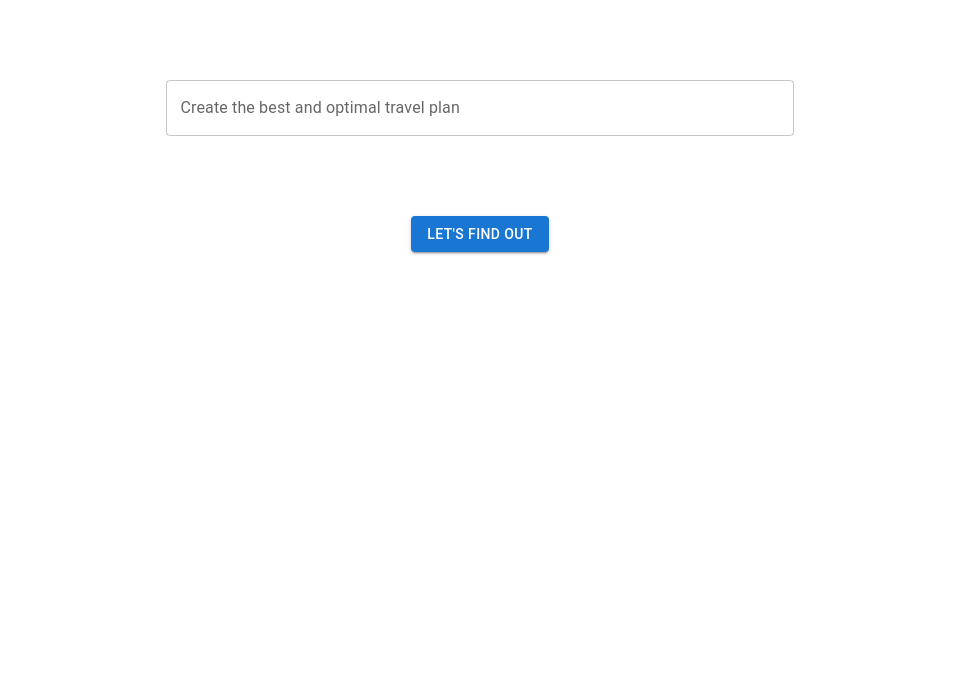
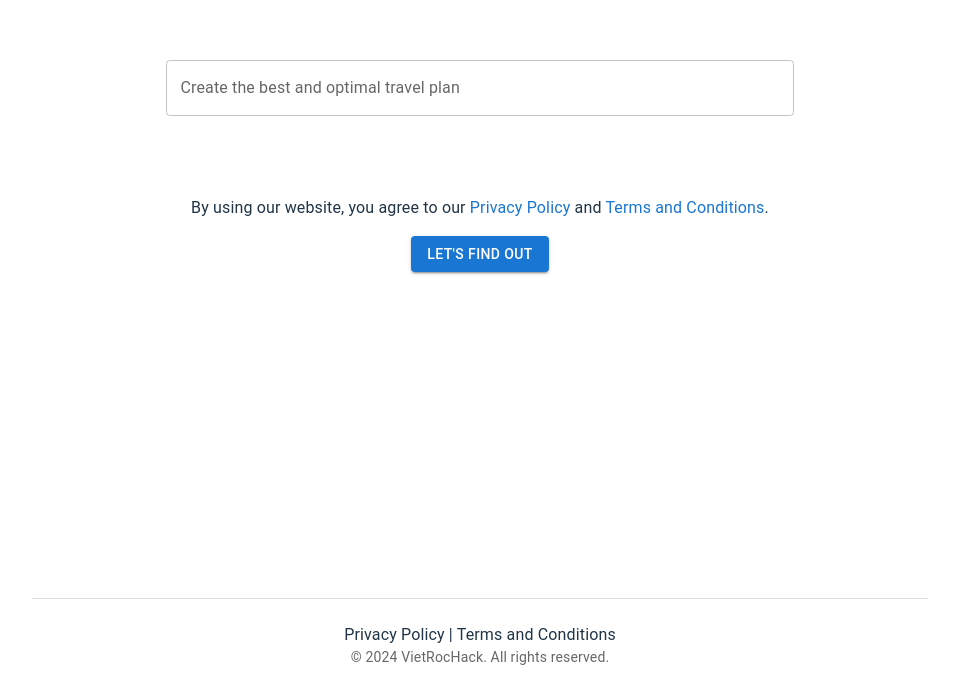
Before and after one commit to VietRocHack/TripPlanner-frontend, a React (Vite) app: page / in a window 1280 px wide. Shown: the part 266-952 px from the top of the page, without its empty margins (160-1119 px from the left). Before the commit the page ends 864 px from the top, so only its background shows below. Built offline with nearby package versions, Linux system fonts and the light colour scheme.

Commit message:
Add legal click-accept

```diff
--- a/src/App.tsx
+++ b/src/App.tsx
@@ -4,6 +4,7 @@ import HomeScreen from './pages/HomeScreen/HomeScreen'
 import PlanScreen from './pages/PlanScreen/PlanScreen'
 import PrivacyPolicy from './pages/PrivacyPolicy/PrivacyPolicy'
 import TermsOfService from './pages/TermsOfService/TermsOfService'
+import Footer from './components/Footer/Footer'
 
 function App() {
   return (
@@ -12,8 +13,9 @@ function App() {
         <Route path="/" element={<HomeScreen />} />
         <Route path="/plan" element={<PlanScreen />} />
         <Route path="/privacy-policy" element={<PrivacyPolicy />} />
-        <Route path="/terms-of-service" element={<TermsOfService />} />
+        <Route path="/terms-and-conditions" element={<TermsOfService />} />
       </Routes>
+      <Footer />
     </Router>
   );
 }
--- /dev/null
+++ b/src/components/Footer/Footer.tsx
@@ -0,0 +1,25 @@
+import React from 'react';
+import { Container, Typography, Link, Box } from '@mui/material';
+
+const Footer = () => {
+  return (
+    <Box component="footer" sx={{ py: 3, textAlign: 'center', borderTop: '1px solid #ddd', mt: 4 }}>
+      <Container>
+        <Typography variant="body1">
+          <Link href="/privacy-policy" color="inherit" underline="hover">
+            Privacy Policy
+          </Link>
+          {' | '}
+          <Link href="/terms-and-conditions" color="inherit" underline="hover">
+            Terms and Conditions
+          </Link>
+        </Typography>
+        <Typography variant="body2" color="textSecondary">
+          &copy; {new Date().getFullYear()} VietRocHack. All rights reserved.
+        </Typography>
+      </Container>
+    </Box>
+  );
+};
+
+export default Footer;
--- a/src/pages/HomeScreen/HomeScreen.tsx
+++ b/src/pages/HomeScreen/HomeScreen.tsx
@@ -1,5 +1,5 @@
 import React, { useState } from 'react';
-import { TextField, Button, Box } from '@mui/material';
+import { TextField, Button, Box, Typography, Link } from '@mui/material';
 import LoadingScreen from '../LoadingScreen/LoadingScreen';
 import { useNavigate } from 'react-router-dom';
 
@@ -42,6 +42,16 @@ const HomeScreen: React.FC = () => {
                         label="Create the best and optimal travel plan"
                         id="search-bar"
                     />
+                    <Typography variant="body1" paragraph>
+                      By using our website, you agree to our{' '}
+                      <Link href="/privacy-policy" color="primary" underline="hover">
+                        Privacy Policy
+                      </Link>{' '}
+                      and{' '}
+                      <Link href="/terms-and-conditions" color="primary" underline="hover">
+                        Terms and Conditions
+                      </Link>.
+                    </Typography>
                     <Button variant="contained" onClick={handleButtonClick}>
                         Let's find out
                     </Button>
```
